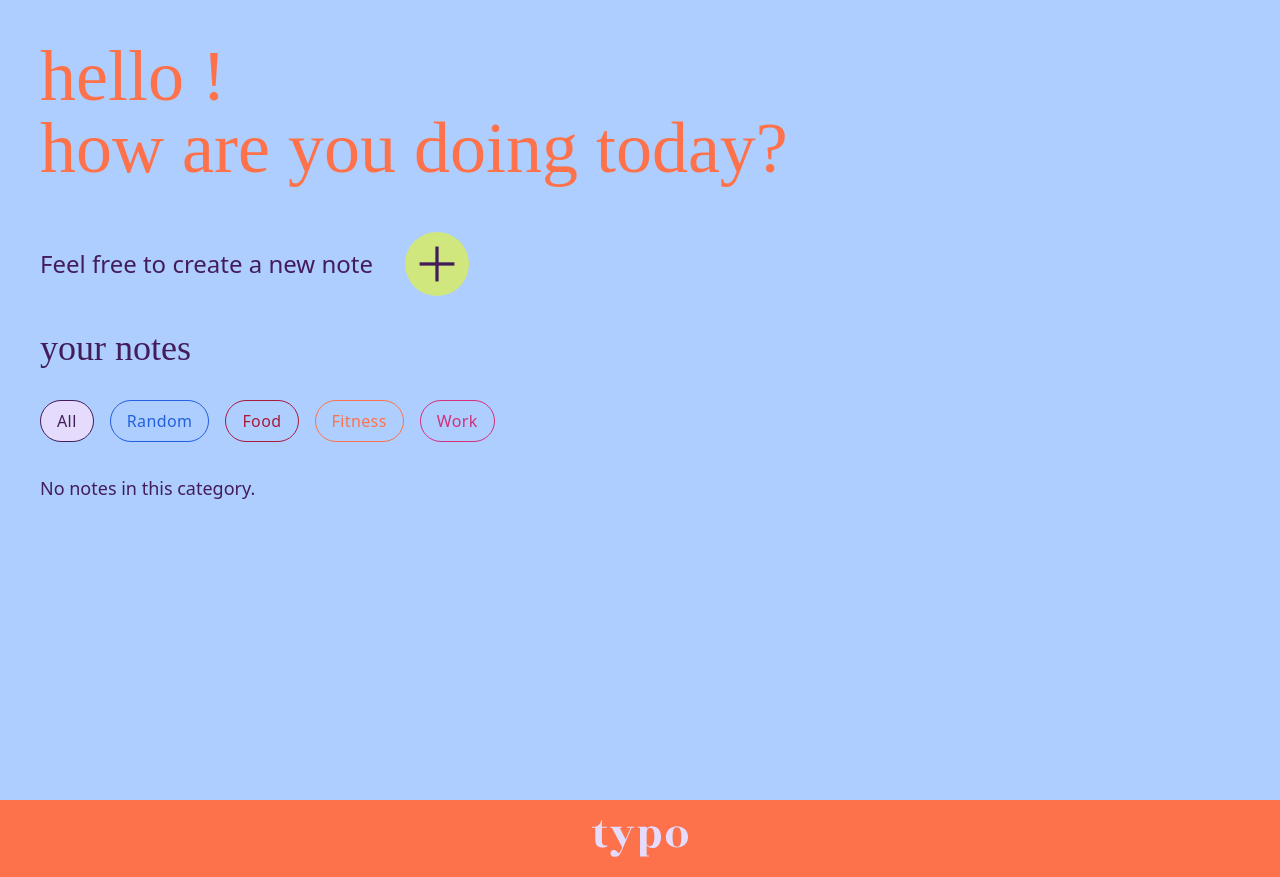
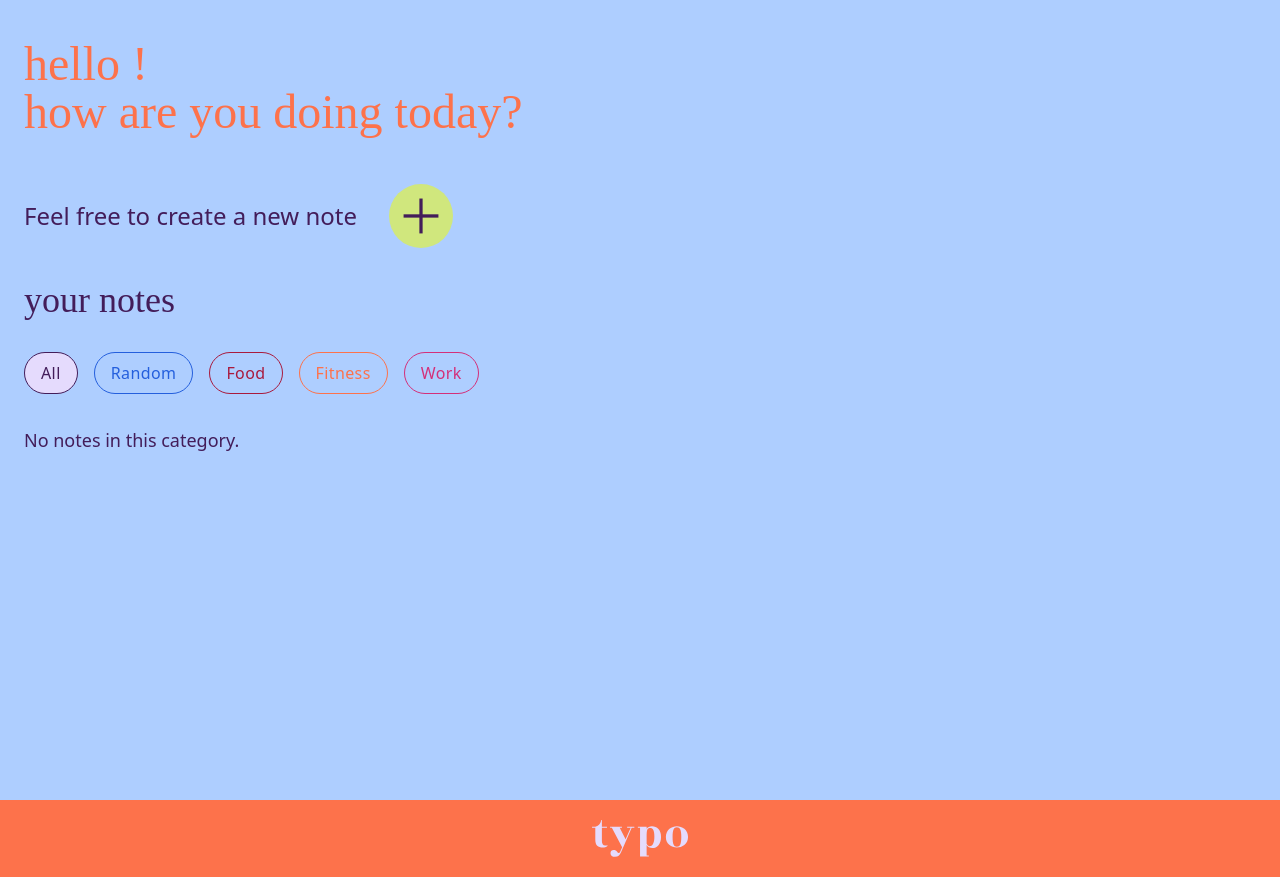
Before and after one commit to Johanna2405/notes-app, a React (Vite) app: page /home in a window 1280 px wide. Built offline with nearby package versions, Linux system fonts and the light colour scheme; a web font is replaced by a local one.

Commit message:
typo fixes

```diff
--- a/src/pages/Home.jsx
+++ b/src/pages/Home.jsx
@@ -15,8 +15,8 @@ const Home = () => {
   };
 
   return (
-    <div className="flex flex-col gap-8 p-10 min-h-screen bg-[#AECEFF]">
-      <h1 className="font-Rozha text-7xl text-[#FD724B] lowercase">
+    <div className="flex flex-col gap-8 py-10 px-6 min-h-screen bg-[#AECEFF]">
+      <h1 className="font-Rozha text-5xl text-[#FD724B] lowercase">
         hello {userName}! <br />
         how are you doing today?
       </h1>
```
